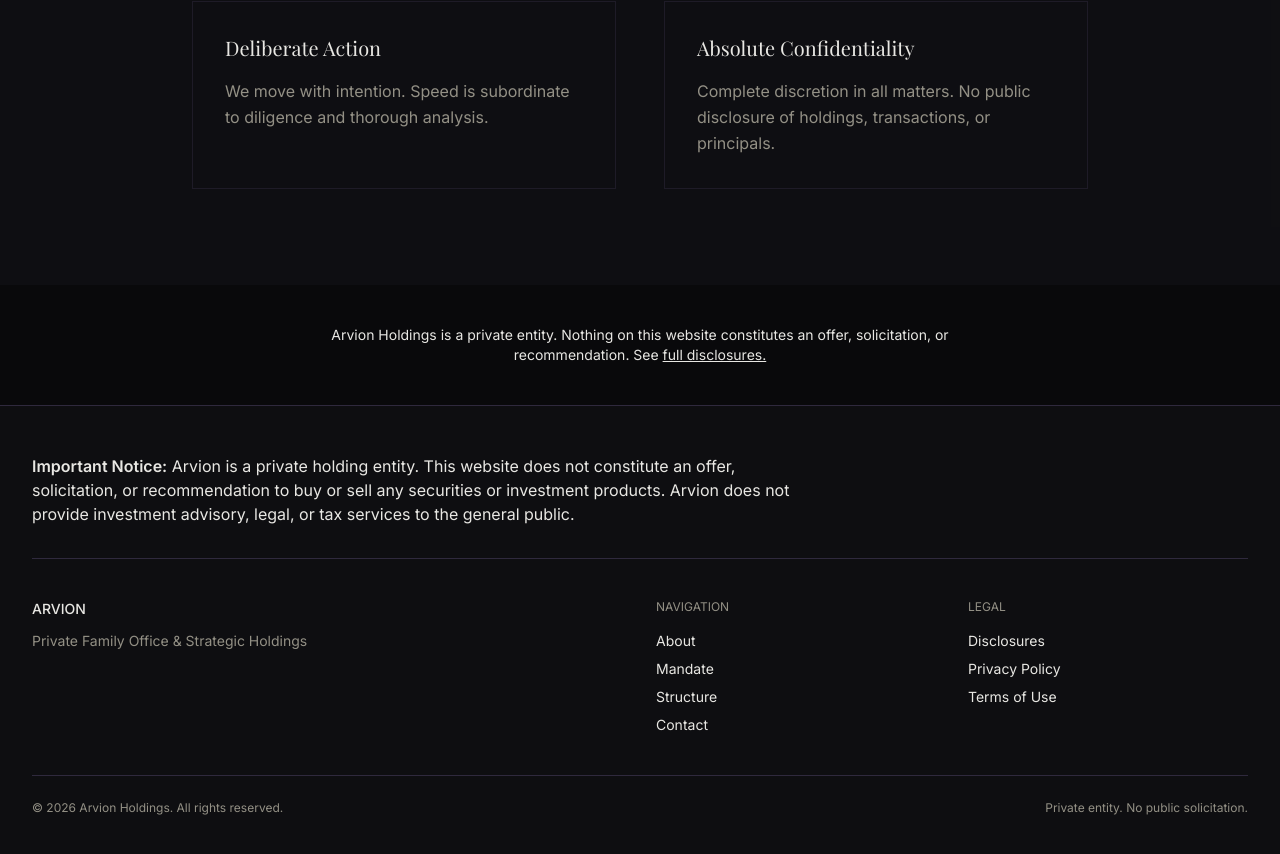
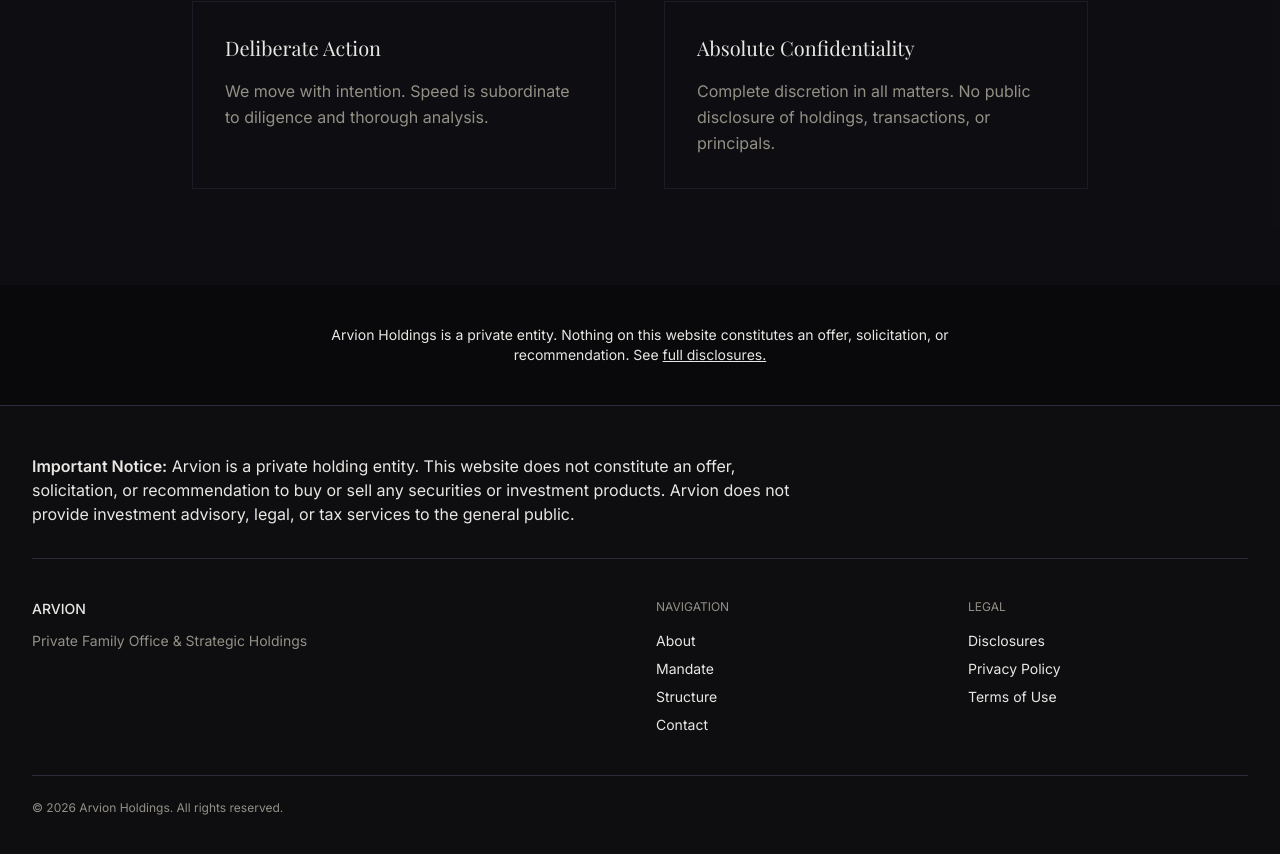
Before and after one commit to WebInventix/avion, a React (Vite) app: page /about in a window 1280 px wide. Shown: the part 1552-2406 px from the top of the page. Built offline with nearby package versions, Linux system fonts and the light colour scheme; the HTML template or start-up script is replaced by a standard one; a web font is replaced by a local one.

Commit message:
remove footer paragraph

```diff
--- a/src/components/Footer.tsx
+++ b/src/components/Footer.tsx
@@ -84,9 +84,6 @@ export function Footer() {
             <p className="text-xs text-muted-foreground">
               © 2026 Arvion Holdings. All rights reserved.
             </p>
-            <p className="text-xs text-muted-foreground">
-              Private entity. No public solicitation.
-            </p>
           </div>
         </div>
       </div>
```
